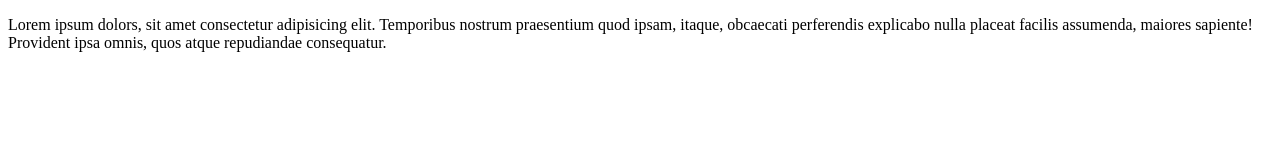
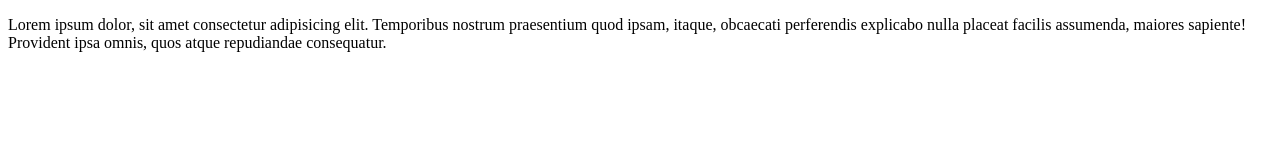
Before and after one commit to oceanus01/test, a plain HTML site: page index.html in a window 1280 px wide. Drawn offline with Linux system fonts and the light colour scheme.

Commit message:
edited now

```diff
--- a/index.html
+++ b/index.html
@@ -8,7 +8,7 @@
 </head>
 <body>
     <div class="container">
-        <p>Lorem ipsum dolors, sit amet consectetur adipisicing elit. Temporibus nostrum praesentium quod ipsam, itaque, obcaecati perferendis explicabo nulla placeat facilis assumenda, maiores sapiente! Provident ipsa omnis, quos atque repudiandae consequatur.</p>
+        <p>Lorem ipsum dolor, sit amet consectetur adipisicing elit. Temporibus nostrum praesentium quod ipsam, itaque, obcaecati perferendis explicabo nulla placeat facilis assumenda, maiores sapiente! Provident ipsa omnis, quos atque repudiandae consequatur.</p>
     </div>
 </body>
 </html>
```
